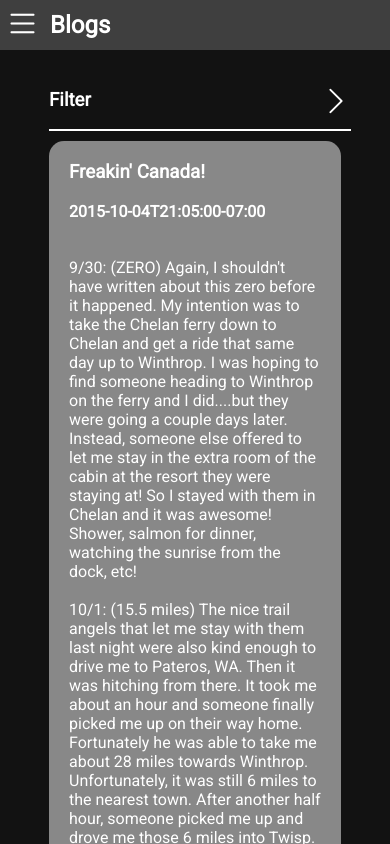
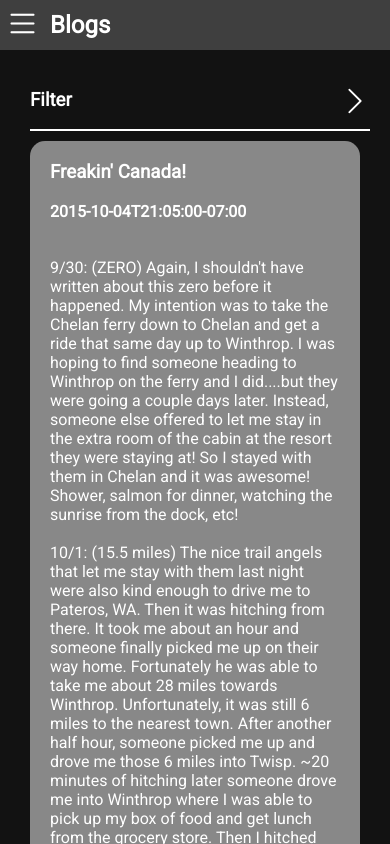
Before and after one commit to derekantrican/derekantrican.github.io, a React (Create React App) app: page /blogs in a window 390 px wide. Shown: the top 844 px of the page. Built offline with nearby package versions, Linux system fonts and the light colour scheme.

Commit message:
Tweaked some mobile display

```diff
--- a/src/pages/Blogs.js
+++ b/src/pages/Blogs.js
@@ -30,7 +30,7 @@ export function Blogs() {
 
   return (
     <div className='blogs' style={{height: '100%', width: '100%', overflowY: 'auto'}}>
-      <div style={{padding: '20px 10%'}}>
+      <div style={{padding: isMobile ? 20 : '20px 10%'}}>
         {isMobile ?
           <div style={{display: 'flex', alignItems: 'center', marginLeft: 10,  borderBottom: '2px solid white'}} onClick={() => setShowFilter(!showFilter)}>
             <h3>Filter</h3>
@@ -94,12 +94,13 @@ function PostCard(props) {
   //Todo: allow expanding of a post?
   //Todo: hyperlink the title to the blog post on the blog
   //Todo: display the published date better
+  //Todo: also fix images on mobile (expanding outside of the view)
 
   return (
     <div style={{display: 'flex', flexDirection: 'column', width: 'calc(100% - 60px)', padding: 20, margin: 10, borderRadius: 15, backgroundColor: '#888888'}}>
       <h3 style={{marginTop: 0}}>{props.post.title}</h3>
       <h4 style={{marginTop: 0}}>{props.post.published}</h4>
-      <p dangerouslySetInnerHTML={{__html: props.post.content}}/>
+      <p style={{overflowWrap: 'anywhere'}} dangerouslySetInnerHTML={{__html: props.post.content}}/>
     </div>
   );
 }
--- a/src/pages/Projects.js
+++ b/src/pages/Projects.js
@@ -29,7 +29,7 @@ export function Projects() {
 
   return (
     <div className='projects' style={{height: '100%', width: '100%'}}>
-      <div style={{padding: '20px 10%'}}>
+      <div style={{padding: isMobile ? 20 : '20px 10%'}}>
         {isMobile ?
           <div style={{display: 'flex', alignItems: 'center', marginLeft: 10,  borderBottom: '2px solid white'}} onClick={() => setShowFilter(!showFilter)}>
             <h3>Filter</h3>
```
